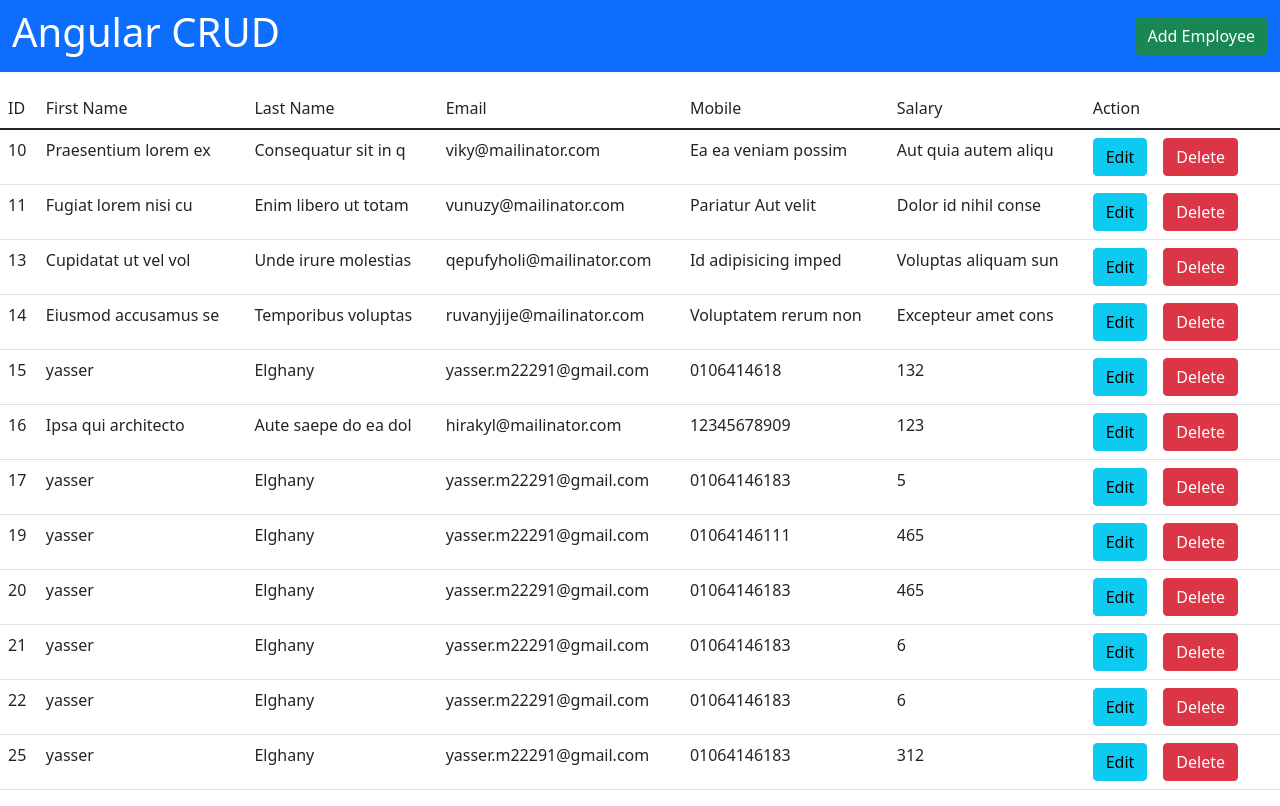
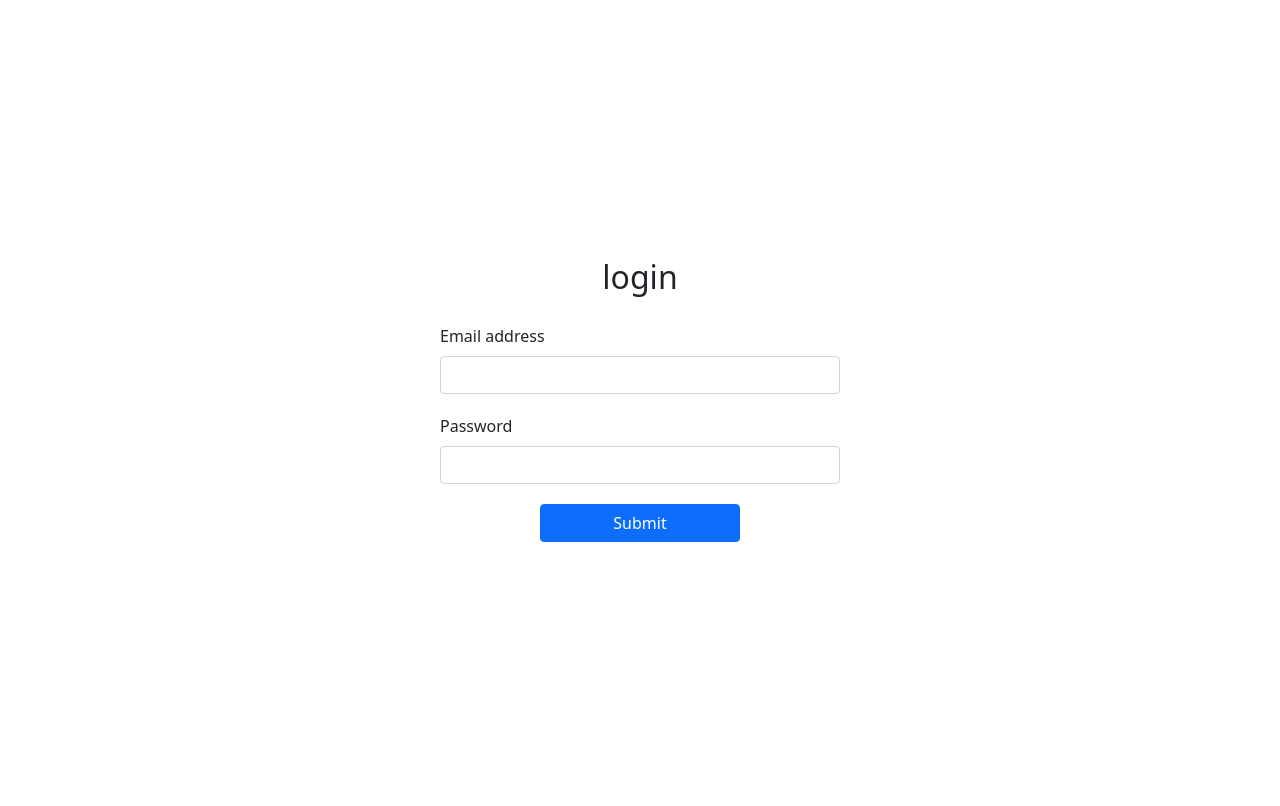
Before and after one commit to yasser22269/CRUD-And-Authentication-Angular, an Angular app: page /login in a window 1280 px wide. Before the commit this address led to /. Built offline with nearby package versions, Linux system fonts and the light colour scheme; data requests are answered from the project's data file.

Commit message:
final design authentication

```diff
--- a/src/app/app-routing.module.ts
+++ b/src/app/app-routing.module.ts
@@ -1,7 +1,15 @@
 import { NgModule } from '@angular/core';
 import { RouterModule, Routes } from '@angular/router';
+import {LoginComponent} from "./login/login.component";
+import {SignupComponent} from "./signup/signup.component";
+import {EmployeeDashboardComponent} from "./employee-dashboard/employee-dashboard.component";
 
-const routes: Routes = [];
+const routes: Routes = [
+  {path:'', redirectTo:'login',pathMatch:"full"},
+  {path:'login', component:LoginComponent},
+  {path:'signup', component:SignupComponent},
+  {path:'dashboard', component:EmployeeDashboardComponent},
+];
 
 @NgModule({
   imports: [RouterModule.forRoot(routes)],
--- a/src/app/app.component.html
+++ b/src/app/app.component.html
@@ -1 +1 @@
-<employee-dashboard></employee-dashboard>
+<router-outlet></router-outlet>
--- a/src/app/app.module.ts
+++ b/src/app/app.module.ts
@@ -8,11 +8,15 @@
 import {HttpClientModule} from "@angular/common/http";
 import {BrowserAnimationsModule} from "@angular/platform-browser/animations";
 import {ToastrModule} from "ngx-toastr";
+import { LoginComponent } from './login/login.component';
+import { SignupComponent } from './signup/signup.component';
 
 @NgModule({
   declarations: [
     AppComponent,
-    EmployeeDashboardComponent
+    EmployeeDashboardComponent,
+    LoginComponent,
+    SignupComponent
   ],
   imports: [
     BrowserModule,
--- /dev/null
+++ b/src/app/login/login.component.css
@@ -0,0 +1,28 @@
+.form-control.ng-touched.ng-invalid{
+  border: 1px solid red;
+}
+.flex {
+  display: flex;
+  flex-direction: column;
+  flex-wrap: nowrap;
+  align-items: center;
+  width: 100%;
+  height: 100vh;
+  justify-content: center;
+
+}
+.flex h2 {
+  margin-bottom: 28px;
+}
+.flex label{
+  margin-bottom: 8px;
+}
+.flex input {
+  margin-bottom: 20px;
+  width: 400px;
+}
+.flex button {
+  display: block;
+  width: 200px;
+  margin: 0 auto;
+}
--- /dev/null
+++ b/src/app/login/login.component.html
@@ -0,0 +1,28 @@
+<div class="flex">
+
+
+<h2>login </h2>
+
+<form [formGroup]="form">
+  <div class="form-group">
+    <label >Email address</label>
+
+    <input type="text" id="email" class="form-control"   (change) = "logObj(email)"
+           formControlName="email" >
+    <div class="alert alert-danger" role="alert"
+         *ngIf="email.touched && email.invalid"
+    >
+      <div  *ngIf="email.errors?.required  || email.value.length == 0">
+        please Enter Your Email
+      </div>
+
+    </div>
+  </div>
+  <div class="form-group">
+    <label for="exampleInputPassword1">Password</label>
+    <input type="password" class="form-control" id="exampleInputPassword1"  formControlName="password">
+  </div>
+  <button type="submit" class="btn btn-primary">Submit</button>
+</form>
+
+</div>
--- /dev/null
+++ b/src/app/login/login.component.ts
@@ -0,0 +1,37 @@
+import { FormBuilder, FormControl, FormGroup, Validators } from '@angular/forms';
+import { Component, OnInit } from '@angular/core';
+
+@Component({
+  selector: 'app-login',
+  templateUrl: './login.component.html',
+  styleUrls: ['./login.component.css']
+})
+export class LoginComponent implements OnInit {
+
+  constructor() { }
+
+  ngOnInit(): void {
+  }
+
+
+  logObj(email : string){
+    console.log(email);
+  }
+
+
+
+
+  form = new FormGroup({
+    email : new FormControl('' , [Validators.required] ),
+    password : new FormControl('' ),
+  })
+
+
+  get email (): any{
+    return this.form.get('email');
+  }
+  get password (): any{
+    return this.form.get('password');
+  }
+
+}
--- /dev/null
+++ b/src/app/signup/signup.component.css
@@ -0,0 +1,28 @@
+.form-control.ng-touched.ng-invalid{
+  border: 1px solid red;
+}
+.flex {
+  display: flex;
+  flex-direction: column;
+  flex-wrap: nowrap;
+  align-items: center;
+  width: 100%;
+  height: 100vh;
+  justify-content: center;
+
+}
+.flex h2 {
+  margin-bottom: 28px;
+}
+.flex label{
+  margin-bottom: 8px;
+}
+.flex input {
+  margin-bottom: 20px;
+  width: 400px;
+}
+.flex button {
+  display: block;
+  width: 200px;
+  margin: 0 auto;
+}
--- /dev/null
+++ b/src/app/signup/signup.component.html
@@ -0,0 +1,28 @@
+<div class="flex">
+
+
+  <h2>login </h2>
+
+  <form [formGroup]="form">
+    <div class="form-group">
+      <label >Email address</label>
+
+      <input type="text" id="email" class="form-control"   (change) = "logObj(email)"
+             formControlName="email" >
+      <div class="alert alert-danger" role="alert"
+           *ngIf="email.touched && email.invalid"
+      >
+        <div  *ngIf="email.errors?.required  || email.value.length == 0">
+          please Enter Your Email
+        </div>
+
+      </div>
+    </div>
+    <div class="form-group">
+      <label for="exampleInputPassword1">Password</label>
+      <input type="password" class="form-control" id="exampleInputPassword1"  formControlName="password">
+    </div>
+    <button type="submit" class="btn btn-primary">Submit</button>
+  </form>
+
+</div>
--- /dev/null
+++ b/src/app/signup/signup.component.ts
@@ -0,0 +1,36 @@
+import { Component, OnInit } from '@angular/core';
+import {FormControl, FormGroup, Validators} from "@angular/forms";
+
+@Component({
+  selector: 'app-signup',
+  templateUrl: './signup.component.html',
+  styleUrls: ['./signup.component.css']
+})
+export class SignupComponent implements OnInit {
+  constructor() { }
+
+  ngOnInit(): void {
+  }
+
+
+  logObj(email : string){
+    console.log(email);
+  }
+
+
+
+
+  form = new FormGroup({
+    email : new FormControl('' , [Validators.required] ),
+    password : new FormControl('' ),
+  })
+
+
+  get email (): any{
+    return this.form.get('email');
+  }
+  get password (): any{
+    return this.form.get('password');
+  }
+
+}
--- a/src/styles.css
+++ b/src/styles.css
@@ -1,3 +1,4 @@
 /* You can add global styles to this file, and also import other style files */
 
 /*@import "~bootstrap/dist/css/bootstrap.css";*/
+@import "bootstrap/dist/css/bootstrap.css";
```
Also changed, not shown: 2 other files (tests, documents, lock files or other folders).
